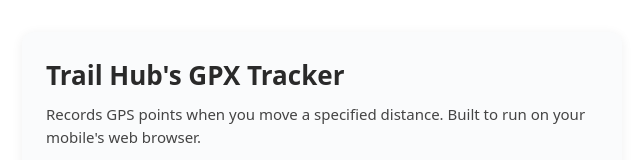
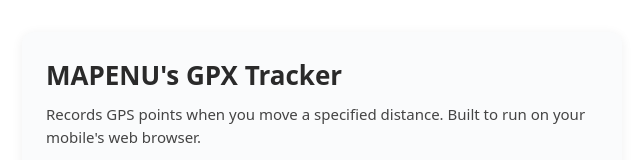
Before and after one commit to paulpleela/mapenu-trail-hub, a React (Vite) app in the folder frontend/: page /measure in a window 1280 px wide. Shown: the top 160 px of the page, without its empty margins (318-958 px from the left). Built offline with nearby package versions, Linux system fonts and the light colour scheme.

Commit message:
rebrand xx

```diff
--- a/frontend/src/components/Dashboard.jsx
+++ b/frontend/src/components/Dashboard.jsx
@@ -597,9 +597,9 @@
         <div className="max-w-7xl mx-auto px-4 py-4">
           <div className="flex items-center justify-between">
             <div>
-              <h1 className="text-2xl font-bold text-gray-900">Trail Hub</h1>
+              <h1 className="text-2xl font-bold text-gray-900">MAPENU Trail Hub</h1>
               <p className="text-gray-600">
-                Community Trail Analysis & Sharing Platform
+                Mapped Analysis Platform for Elevation and Navigation Utility
               </p>
             </div>
             <div className="flex items-center gap-3">
--- a/frontend/src/components/InfoPage.jsx
+++ b/frontend/src/components/InfoPage.jsx
@@ -66,7 +66,7 @@
               </h2>
               <div className="bg-gradient-to-br from-blue-50 to-purple-50 rounded-xl p-6">
                 <p className="text-gray-700 leading-relaxed mb-4">
-                  MAPENU is a specialized trail analysis platform designed for
+                  MAPENU (Mapped Analysis Platform for Elevation and Navigation Utility) is a specialized trail analysis platform designed for
                   hikers and trail runners. Our primary focus is{" "}
                   <strong className="text-blue-600">
                     identifying and analyzing rolling hills
--- a/frontend/src/components/MeasureGPX.jsx
+++ b/frontend/src/components/MeasureGPX.jsx
@@ -183,7 +183,7 @@
 
   return (
     <div style={{ fontFamily: 'system-ui, -apple-system, sans-serif', maxWidth: 600, margin: '32px auto', padding: 24, background: '#fafbfc', borderRadius: 12, boxShadow: '0 2px 12px #0001' }}>
-      <h1 style={{ fontSize: 26, fontWeight: 700, marginBottom: 8, color: '#2a2a2a' }}>Trail Hub's GPX Tracker</h1>
+      <h1 style={{ fontSize: 26, fontWeight: 700, marginBottom: 8, color: '#2a2a2a' }}>MAPENU's GPX Tracker</h1>
       <p style={{ marginTop: 0, color: '#444', fontSize: 15 }}>Records GPS points when you move a specified distance. Built to run on your mobile's web browser.</p>
 
       <div style={{ display: 'flex', flexDirection: 'column', gap: 18, marginTop: 18 }}>
```
